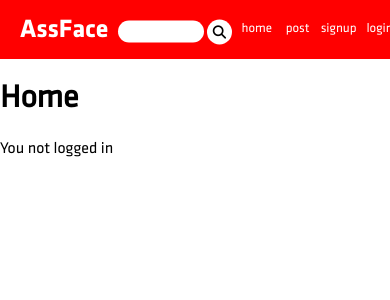
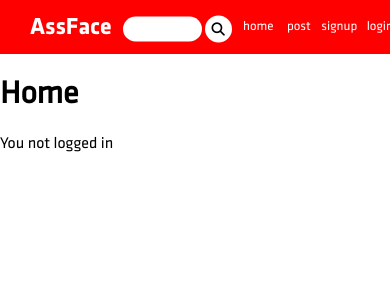
Before and after one commit to AlexanderEnache/BookFace, a PHP site: page /myface.php in a window 390 px wide. Shown: the top 300 px of the page. Run offline with PHP 8.4, Linux system fonts and the light colour scheme; data that the repository does not hold is empty; some libraries are stand-ins or nearby versions.

Commit message:
Styling navbar successfully

```diff
--- a/public/style-mobile.css
+++ b/public/style-mobile.css
@@ -29,3 +29,25 @@
 	}
 
 }
+
+@media only screen and (max-width: 768px){
+
+	.logo{
+		font-size:12px;
+	}
+
+	.navlinks{
+		padding-left:20px;
+	}
+
+	.search-user-bar{
+		width: 65%;
+		height: 25px;
+	}
+
+	.search-user-button {
+		width: 27px;
+		height: 27px;
+	}
+
+}
```
Lines whose indentation alone changed are shown as unchanged.
